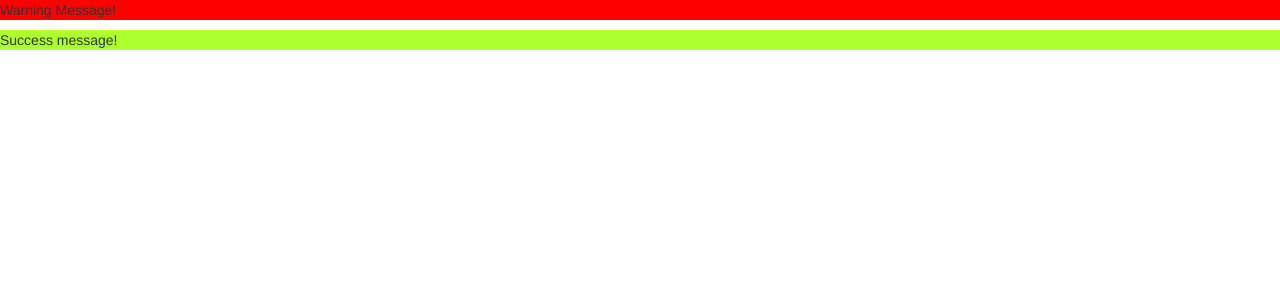
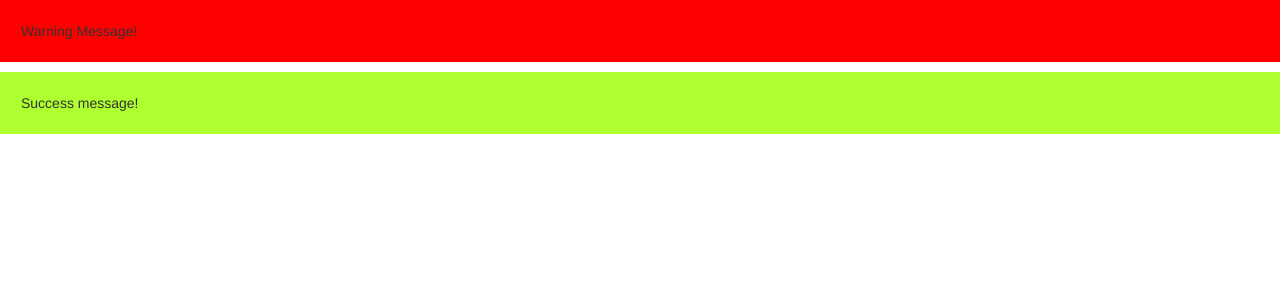
Before and after one commit to superernie77/angular-playground, an Angular app: page / in a window 1280 px wide. Shown: the top 300 px of the page. Built offline with nearby package versions, Linux system fonts and the light colour scheme.

Commit message:
added more styling

```diff
--- a/src/app/assignment1/assignment1.component.css
+++ b/src/app/assignment1/assignment1.component.css
@@ -1,3 +1,5 @@
 p {
     background-color: red;
+    padding: 20px;
+    border: 1px solid red;
 }
--- a/src/app/assignment2/assignment2.component.css
+++ b/src/app/assignment2/assignment2.component.css
@@ -1,3 +1,5 @@
 p {
-    background-color:greenyellow;
+    background-color: greenyellow;
+    padding: 20px;
+    border: 1px solid greenyellow;
 }
```
